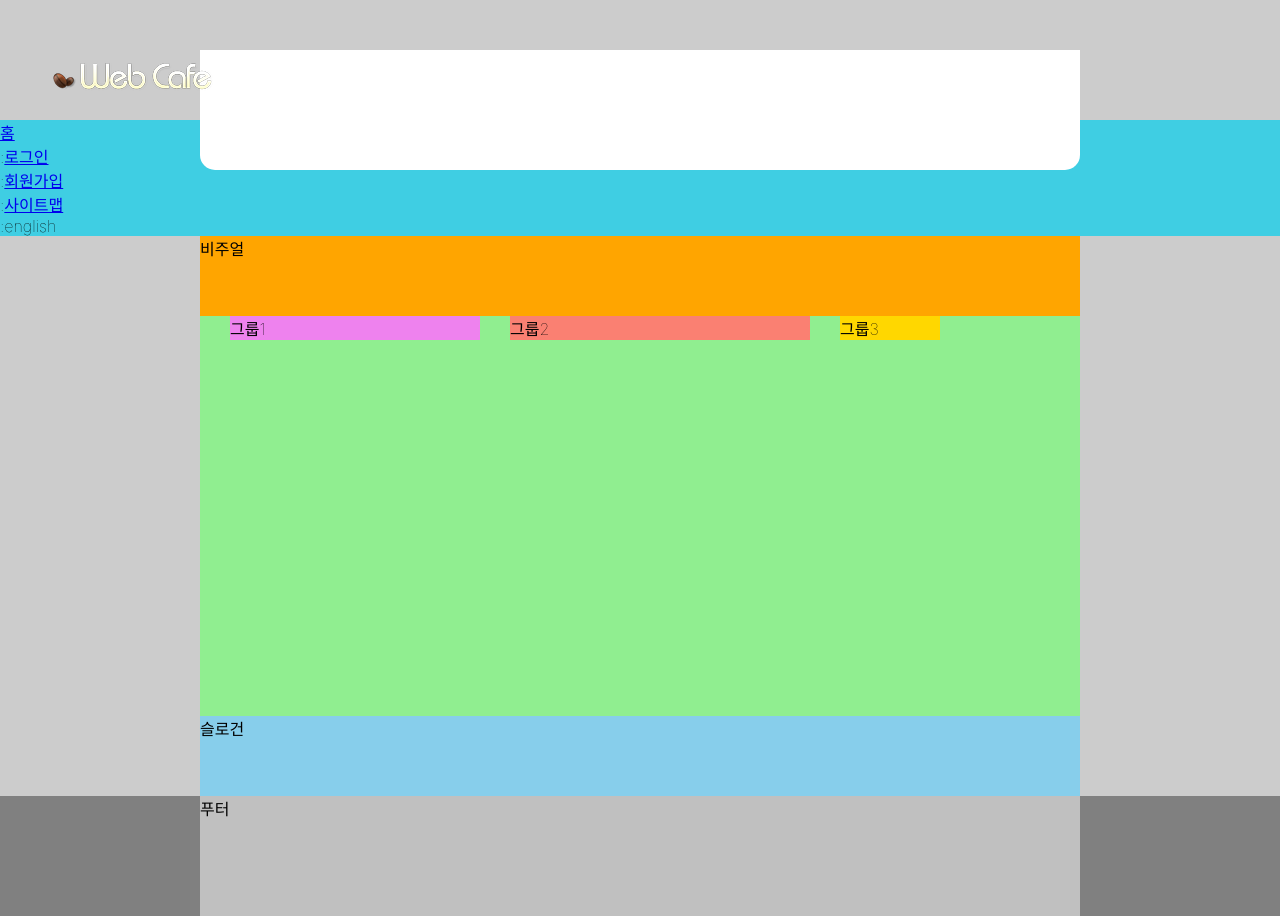
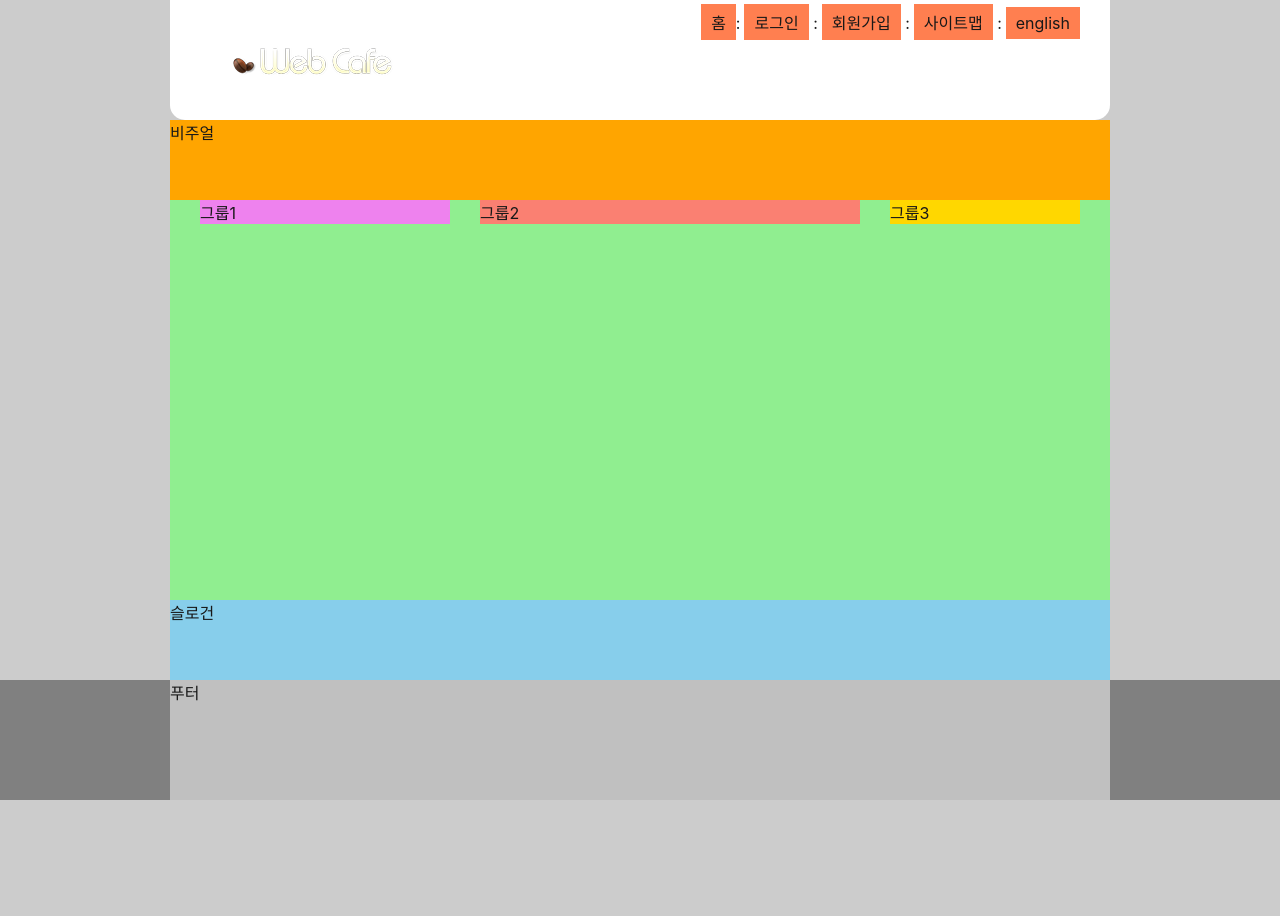
Before and after one commit to donghyeon413/html5, a plain HTML site: page index.html in a window 1280 px wide. After the commit the page ends 800 px from the top, so only its background shows below. Drawn offline with Linux system fonts and the light colour scheme; a web font is replaced by a local one.

Commit message:
text링크 모음  일부 디자인

```diff
--- a/index.html
+++ b/index.html
@@ -9,7 +9,7 @@
     <title>웹카페</title>
   </head>
   <body>
-    <header class="header" ></header>
+    <header class="header" >
       <!--로고 start-->
       <h1 class="logo">
         <a href="/index-complete.html">
@@ -17,13 +17,12 @@
         </a>
       </h1>
       <!-- 로고 end -->
-
       <ul class="member">
-        <li> <a href="/">홈</a></li>
-        <li><span class="divider" aria-hidden="ture">:</span><a href="/">로그인</a></li>
+        <li> <a href="/">홈</a></li
+        ><li><span class="divider" aria-hidden="ture">:</span><a href="/">로그인</a></li>
         <li><span class="divider" aria-hidden="ture">:</span><a href="/">회원가입</a></li>
         <li><span class="divider" aria-hidden="ture">:</span><a href="/">사이트맵</a></li>
-        <li><span class="divider" aria-hidden="ture">:</span><a href="/"></a>english</li>
+        <li><span class="divider" aria-hidden="ture">:</span><a href="/">english</a></li>
       </ul>
 
     </header>
--- a/styles/style.css
+++ b/styles/style.css
@@ -1,105 +1,116 @@
 @import url(./normalize.css);
 @import url(./reset.css);
-/* 기본 스타일*/
-*,
-*::before,
-*::after {
+
+/* 기본 스타일 */
+*, *::before, *::after{
   box-sizing: border-box;
 }
 
+ /* 링크스타일 */
+ a{
+  color: inherit;
+  text-decoration: none;
+ }
+
 /* 본문 스타일 */
 body {
+  color: #181818;
   background: #ccc;
-  font-family: "Pretendard Variable", Pretendard, -apple-system, BlinkMacSystemFont, system-ui, Roboto, "Helvetica Neue", "Segoe UI", "Apple SD Gothic Neo",
-    "Noto Sans KR", "Malgun Gothic", "Apple Color Emoji", "Segoe UI Emoji", "Segoe UI Symbol", sans-serif;
-  font-weight: 100;
+  font-family: "Pretendard Variable", Pretendard, -apple-system, BlinkMacSystemFont, system-ui, Roboto, "Helvetica Neue", "Segoe UI", "Apple SD Gothic Neo", "Noto Sans KR", "Malgun Gothic", "Apple Color Emoji", "Segoe UI Emoji", "Segoe UI Symbol", sans-serif;
 }
 
 /* 레이아웃 */
-.header,
-.visual,
-.main,
-.slogan,
-.footer-inner {
-  width: 880px;
+.header, .visual, .main, .slogan, .footer-inner{
+  width: 940px;
   margin: 0 auto;
 }
 
 /* 헤더 */
-.header {
+.header{
   background: #fff;
-  padding: 0 30px; /* 숏핸드 표기법 `상 우 하 좌`(시계방향) */
+  padding: 0 30px;
   height: 15vh;
   border-radius: 0 0 15px 15px;
   position: relative;
-  top: 50px;
-}
-
-
-
-/* 비주얼 */
-.visual {
-  background: orange;
-  height: 10vh;
 }
 
 /* 로고 */
 .logo{
   position: absolute;
-  top: 60px;
-  left: 50px;
-
+  top: 45px;
+  left: 60px;
 }
 
-/* 텍스트 링크 모음  */
+/* 텍스트 링크 모음 */
 .member{
-  background-color: rgba(21, 207, 235, 0.769);
+  /* background-color: aqua; */
+  text-align: right;
+  padding: 4px 0;
+  /* font-size: 0; */
+}
+
+.member li{
+  /* background: pink; */
+  display: inline-block;
+  /* font-size: 16px; */
+}
+
+.member a{
+  background: coral;
+  padding: 6px 10px;
+  display: inherit;
 }
 
 
+.divider{
+  margin-right: 4px;
+}
+
+
+/* 비주얼 */
+.visual{
+  background: orange;
+  height: 10vh;
+}
 /* 메인 */
-.main {
+.main{
   background: lightgreen;
   height: 50vh;
   display: flow-root;
   padding: 0 15px;
 }
 
-.group {
+.group{
   margin: 0 15px;
   float: left;
 }
 
-.group1 {
+.group1{
   background-color: violet;
   width: 250px;
 }
-
-.group2 {
+.group2{
   background-color: salmon;
-  width: 300px;
+  width: 380px;
 }
-
-.group3 {
+.group3{
   background-color: gold;
-  width: 100px;
+  width: 190px;
 }
 
 /* 슬로건 */
-.slogan {
+.slogan{
   background: skyblue;
   height: 10vh;
   clear: both;
 }
-
 /* 푸터 */
-.footer {
+.footer{
   background: gray;
+  margin: 0;
 }
-
-.footer-inner {
+.footer-inner{
   background: silver;
   height: 15vh;
-
-  overflow: hidden;
+  position: relative;
 }
```
